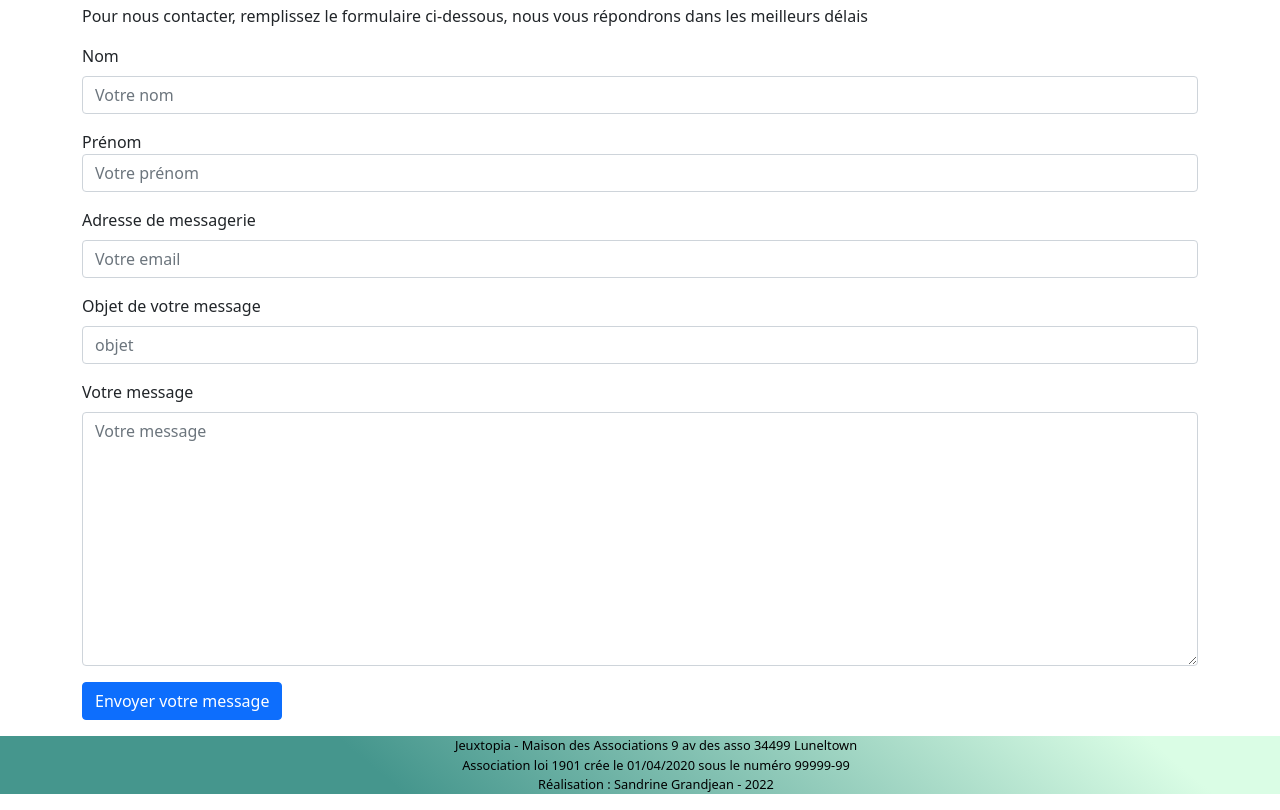
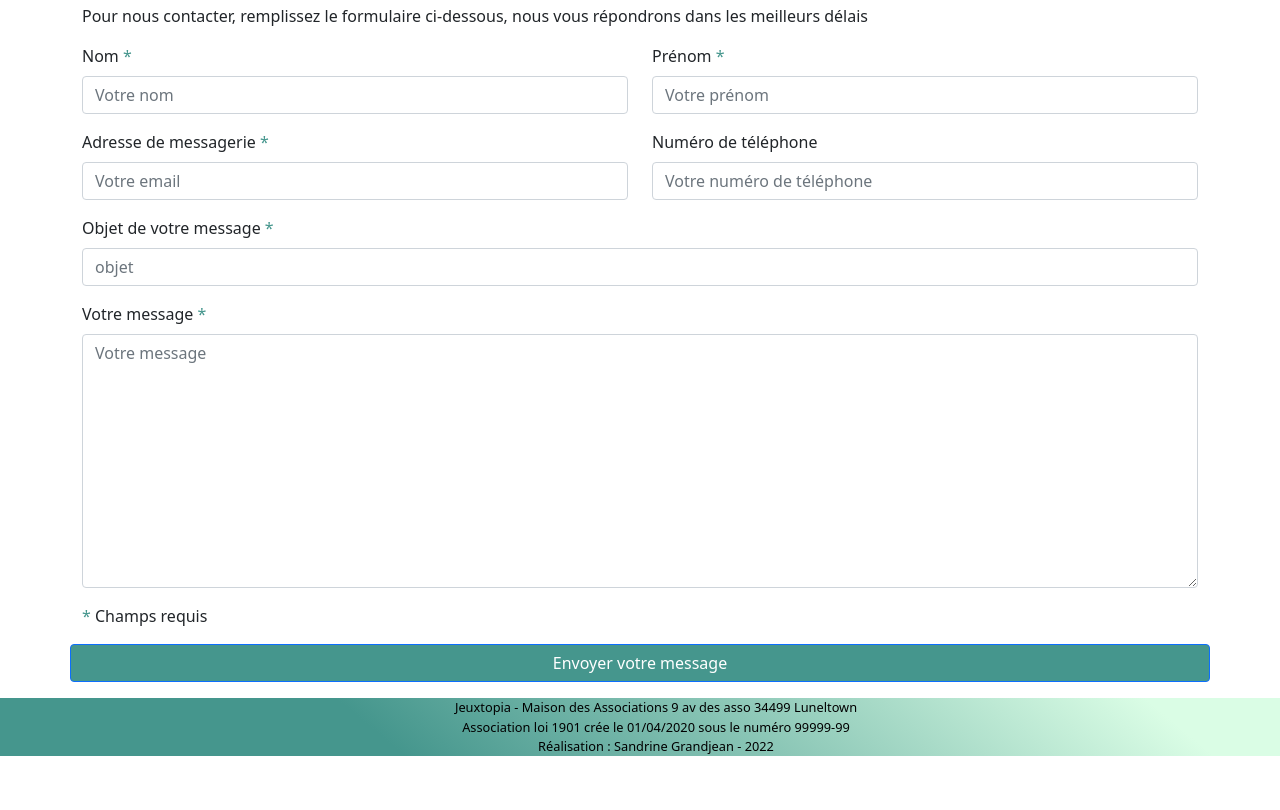
Before and after one commit to Shendo06/EE1_Jeuxtopia, a plain HTML site: page contact.html in a window 1280 px wide. Shown: the part 132-942 px from the top of the page. After the commit the page ends 904 px from the top, so only its background shows below. Drawn offline with nearby package versions, Linux system fonts and the light colour scheme.

Commit message:
suite merge

```diff
--- a/contact.html
+++ b/contact.html
@@ -59,32 +59,63 @@
 
 <body>
   <section id="formContact" class="container">
-    <form method="POST" action="#" class="mb-3">
+    <form method="POST" action="#" class="row mb-3">
       <h2>Nous contacter</h2>
       <p>Pour nous contacter, remplissez le formulaire ci-dessous, nous vous répondrons dans les meilleurs délais</p>
+
+      <div class="col-12 col-md-6">
         <label for="surname" class="form-label">
           Nom
+          <span class="formSpan"> * </span>
         </label>
-      <input id="surname" type="text" name="surname" placeholder="Votre nom" class="form-control mb-3">
-      <label for="name">
+        <input id="surname" type="text" name="surname" placeholder="Votre nom" class="form-control mb-3" required>
+        </div>
+        <div class="col-12 col-md-6">
+        <label for="name" class="form-label">
           Prénom
+          <span class="formSpan"> * </span>
         </label>
-      <input id="name" type="text" name="name" placeholder="Votre prénom" class="form-control mb-3">
+        <input id="name" type="text" name="name" placeholder="Votre prénom" class="form-control mb-3" required>
+      </div>
+
+      <div class="col-12 col-md-6">
         <label for="email" class="form-label">
           Adresse de messagerie
+          <span class="formSpan"> * </span>
         </label>
-      <input id="email" type="email" name="email" placeholder="Votre email" class="form-control mb-3">
+        <input id="email" type="email" name="email" placeholder="Votre email" class="form-control mb-3" required>
+      </div>
+      <div class="col-12 col-md-6">
+        <label for="tel" class="form-label">
+          Numéro de téléphone
+        </label>
+        <input id="tel" type="text" name="tel" placeholder="Votre numéro de téléphone" class="form-control mb-3">
+      </div>
+
+      <div class="col-12">
         <label for="object" class="form-label">
           Objet de votre message
+          <span class="formSpan"> * </span>
         </label>
-      <input id="object" type="text" name="object" placeholder="objet" class="form-control mb-3">
+        <input id="object" type="text" name="object" placeholder="objet" class="form-control mb-3" required>
+      </div>
+      <div class="col-12">
         <label for="message" class="form-label">
           Votre message
+          <span class="formSpan"> * </span>
         </label>
-      <textarea name="message" id="message" cols="30" rows="10" placeholder="Votre message" class="form-control mb-3"></textarea>
+        <textarea name="message" id="message" cols="30" rows="10" placeholder="Votre message" class="form-control mb-3" required></textarea>
+      </div>
+
+      <p>
+        <span class="formSpan"> * </span>
+        Champs requis
+      </p>
+
       <button type="submit" onclick="return response();" class="btn btn-primary">
         Envoyer votre message
       </button>
+
     </form>
   </section>
 </body>
--- a/css/style.css
+++ b/css/style.css
@@ -104,6 +104,13 @@ body{
   display: none;
 }
 
+.formSpan {
+  color: #45968D;
+}
+
+.btn-primary {
+  background-color: #45968D;
+}
 
 
 /* Pour écrans Moyens (tablettes / ordinateurs portables) */
```
Lines whose indentation alone changed are shown as unchanged.
